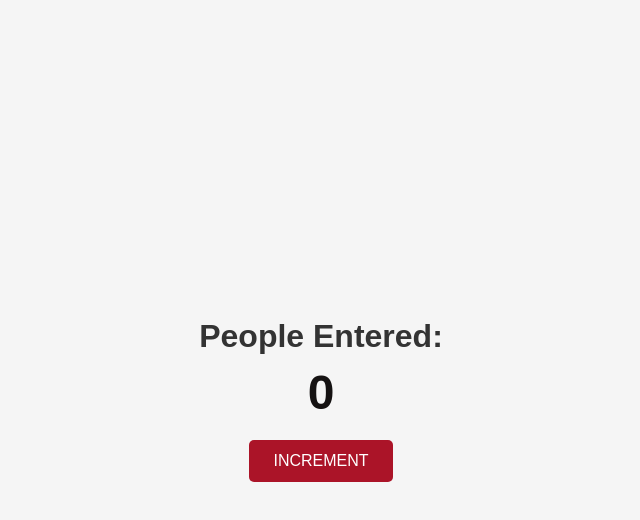
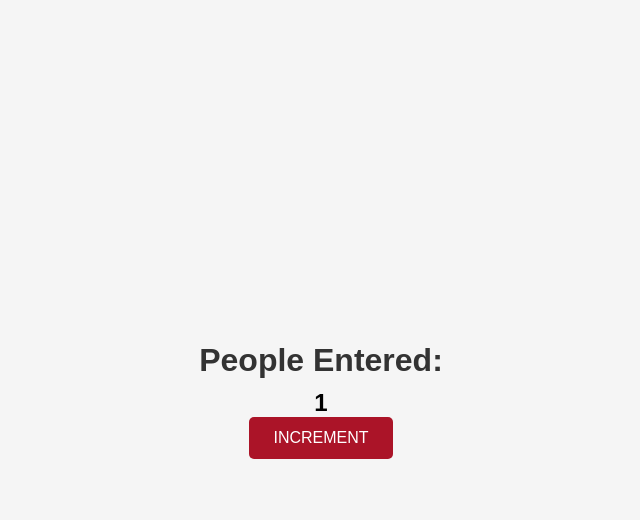
Before and after one commit to Ishiakari/FRONT-END-PRACTICE, a website: page index.html in a window 1280 px wide. Both pictures are taken after a click on the button "INCREMENT". Shown: the whole page, without its empty margins (319-959 px from the left). Drawn offline with Linux system fonts and the light colour scheme.

Commit message:
display count

```diff
--- a/index.html
+++ b/index.html
@@ -8,7 +8,7 @@
 </head>
 <body>
     <h1>People Entered:</h1>
-    <h2 id="count_el">0</h2>
+    <h2 id="count-el">0</h2>
     <button type="button" id="increment-btn" onclick="increment()">INCREMENT</button>
     <script src="js/script.js"></script>
 </body>
--- a/js/script.js
+++ b/js/script.js
@@ -1,5 +1,18 @@
+let countEl = document.getElementById("count-el")
 let count = 0
 
+
+
 function increment() {
-    console.log("THE BUTTONNN WASSS CLICKEDDD")
+    count = count + 1
+    countEl.innerText = count
+
 }
+
+function countdown(){
+    console.log(5)
+    console.log(4)
+    console.log(3)
+    console.log(2)
+    console.log(1)
+}
--- a/package.json
+++ b/package.json
@@ -16,5 +16,6 @@
   "main": "index.js",
   "scripts": {
     "test": "echo \"Error: no test specified\" && exit 1"
-  }
+  },
+  "keywords": []
 }
```
